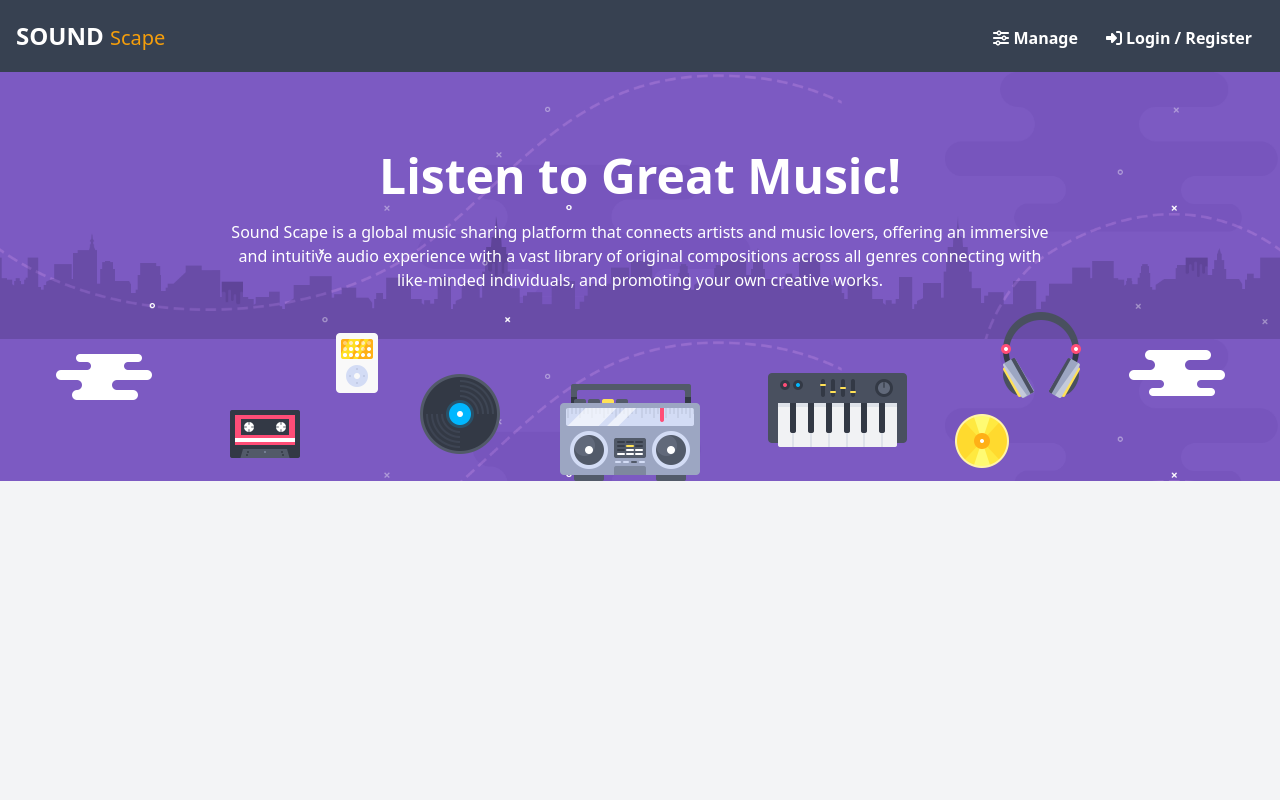
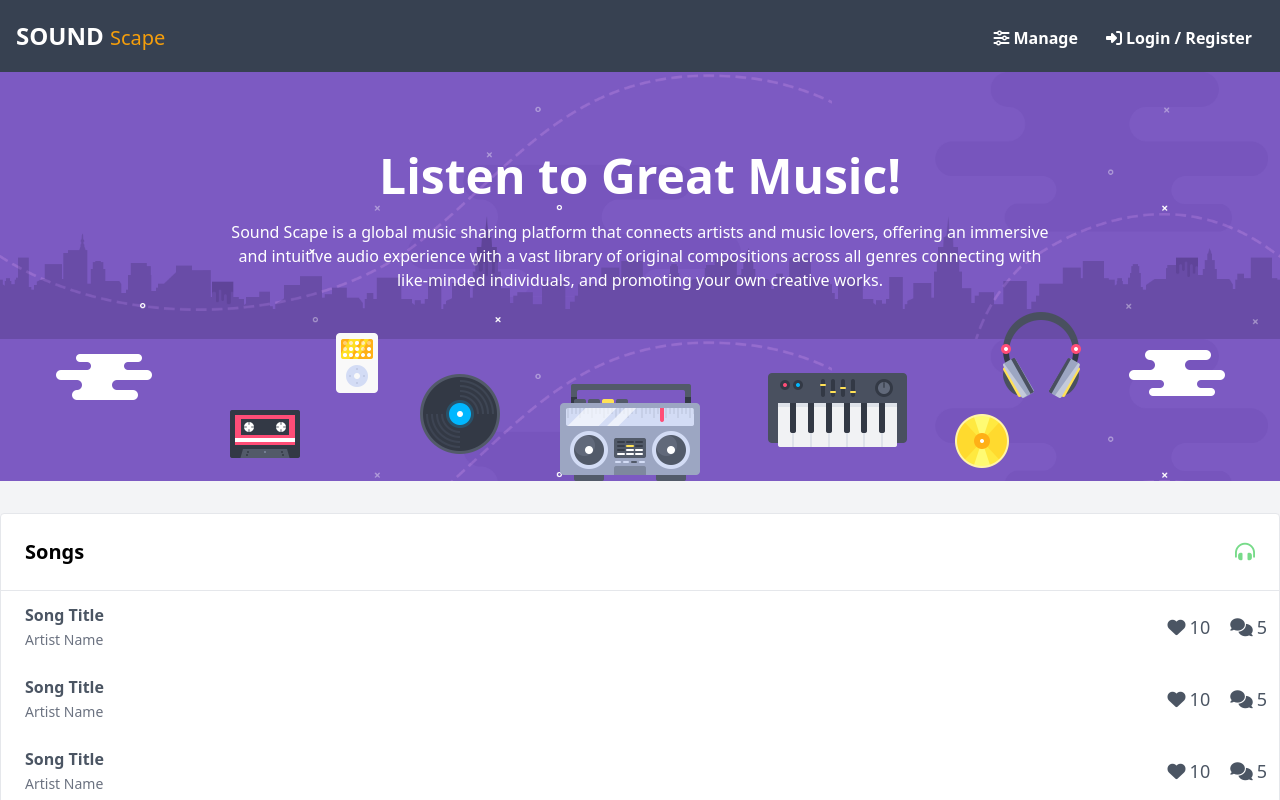
Before and after one commit to ncondes/Sound-Scape, a React (Vite) app: page /home in a window 1280 px wide. Shown: the top 800 px of the page. Built offline with nearby package versions, Linux system fonts and the light colour scheme; no server answers.

Commit message:
SS025-26-28 done

```diff
--- a/package.json
+++ b/package.json
@@ -15,10 +15,14 @@
       "@reduxjs/toolkit": "^1.9.3",
       "babel-plugin-macros": "^3.1.0",
       "firebase": "^9.20.0",
+      "localforage": "^1.10.0",
+      "match-sorter": "^6.3.1",
       "react": "^18.2.0",
       "react-dom": "^18.2.0",
       "react-hook-form": "^7.43.9",
-      "react-redux": "^8.0.5"
+      "react-redux": "^8.0.5",
+      "react-router-dom": "^6.11.1",
+      "sort-by": "^1.2.0"
    },
    "devDependencies": {
       "@tailwindcss/forms": "^0.5.3",
--- a/src/App.jsx
+++ b/src/App.jsx
@@ -1,11 +1,10 @@
 import { AuthModal } from './components/auth'
 import { Header } from './components/header'
-import { Introduction } from './components/introduction'
-import { SongList } from './components/songs/list'
 import { useCheckout } from './hooks'
+import { AppRouter } from './router/AppRouter'
 
 function App() {
-   const { status, isLoading } = useCheckout()
+   const { isLoading } = useCheckout()
 
    return (
       <>
@@ -13,8 +12,7 @@ function App() {
             <>
                <Header />
                <AuthModal />
-               <Introduction />
-               {status === 'authenticated' ? <SongList /> : null}
+               <AppRouter />
             </>
          ) : null}
       </>
--- a/src/components/header/index.jsx
+++ b/src/components/header/index.jsx
@@ -1,11 +1,11 @@
-import { FontAwesomeIcon } from '@fortawesome/react-fontawesome'
-import { faRightFromBracket, faRightToBracket, faSliders } from '@fortawesome/free-solid-svg-icons'
 import { openModal } from '../../store/slices/modal'
 import { useDispatch, useSelector } from 'react-redux'
 import { startLogout } from '../../store/thunks/auth'
+import { useNavigate } from 'react-router-dom'
 
 export const Header = () => {
    const dispatch = useDispatch()
+   const navigate = useNavigate()
    const { isUserLoggedIn } = useSelector((state) => state.auth)
 
    const handleOpen = () => {
@@ -16,12 +16,20 @@ export const Header = () => {
       dispatch(startLogout())
    }
 
+   const handleOnClickManage = () => {
+      navigate('/manage')
+   }
+
+   const handleOnClickHome = () => {
+      navigate('/home')
+   }
+
    return (
       <header className="bg-gray-700">
          <nav className="container mx-auto flex justify-between items-center py-5 px-4">
             {/* app name */}
             <a href="#">
-               <p className="text-white font-bold text-2xl">
+               <p onClick={handleOnClickHome} className="text-white font-bold text-2xl">
                   SOUND <span className="font-normal text-xl text-amber-500">Scape</span>
                </p>
             </a>
@@ -29,12 +37,12 @@ export const Header = () => {
                <ul className="flex flex-row mt-1">
                   {/* navigation links */}
                   <li>
-                     <a href="#" className="px-3 text-white font-semibold">
-                        <FontAwesomeIcon
-                           className="mx-1"
-                           icon={faSliders}
-                           style={{ color: '#FFF' }}
-                        />
+                     <a
+                        href="#"
+                        className="px-3 text-white font-semibold"
+                        onClick={handleOnClickManage}
+                     >
+                        <i className="fa-solid fa-sliders mx-1 "></i>
                         Manage
                      </a>
                   </li>
@@ -45,22 +53,14 @@ export const Header = () => {
                            className="px-3 text-white font-semibold"
                            onClick={handleLogOut}
                         >
-                           <FontAwesomeIcon
-                              className="mx-1"
-                              icon={faRightFromBracket}
-                              style={{ color: '#FFF' }}
-                           />
+                           <i className="fa-solid fa-right-from-bracket mx-1 "></i>
                            Logout
                         </a>
                      </li>
                   ) : (
                      <li>
                         <a href="#" className="px-3 text-white font-semibold" onClick={handleOpen}>
-                           <FontAwesomeIcon
-                              className="mx-1"
-                              icon={faRightToBracket}
-                              style={{ color: '#FFF' }}
-                           />
+                           <i className="fa-solid fa-right-to-bracket mx-1 "></i>
                            Login / Register
                         </a>
                      </li>
--- a/src/components/songs/list/index.jsx
+++ b/src/components/songs/list/index.jsx
@@ -1,6 +1,4 @@
 import { SongItem } from '../song'
-import { FontAwesomeIcon } from '@fortawesome/react-fontawesome'
-import { faHeadphonesAlt } from '@fortawesome/free-solid-svg-icons'
 
 export const SongList = () => {
    return (
@@ -9,7 +7,7 @@ export const SongList = () => {
             {/* header */}
             <div className="font-bold text-xl flex justify-between items-center p-6 border-b border-gray-200">
                <span>Songs</span>
-               <FontAwesomeIcon icon={faHeadphonesAlt} style={{ color: '#77db89' }} />
+               <i className="fa-solid fa-headphones-alt" style={{ color: '#77db89' }}></i>
             </div>
             {/* list */}
             <ul>
--- a/src/components/songs/song/index.jsx
+++ b/src/components/songs/song/index.jsx
@@ -1,6 +1,3 @@
-import { faComments, faHeart } from '@fortawesome/free-solid-svg-icons'
-import { FontAwesomeIcon } from '@fortawesome/react-fontawesome'
-
 export const SongItem = () => {
    return (
       <li className="text-gray-600 container mx-auto flex justify-between items-center p-3 pl-6 transition duration-300 hover:bg-gray-50">
@@ -14,11 +11,11 @@ export const SongItem = () => {
          {/* likes and comments */}
          <div className="flex gap-5 text-gray text-lg">
             <div>
-               <FontAwesomeIcon icon={faHeart} />
+               <i className="fa-solid fa-heart "></i>
                <span className="ml-1">10</span>
             </div>
             <div>
-               <FontAwesomeIcon icon={faComments} />
+               <i className="fa-solid fa-comments"></i>
                <span className="ml-1">5</span>
             </div>
          </div>
--- a/src/main.jsx
+++ b/src/main.jsx
@@ -5,11 +5,14 @@ import App from './App'
 import { store } from './store'
 import './assets/base.css'
 import './assets/main.css'
+import { BrowserRouter } from 'react-router-dom'
 
 ReactDOM.createRoot(document.getElementById('root')).render(
    <React.StrictMode>
       <Provider store={store}>
-         <App />
+         <BrowserRouter>
+            <App />
+         </BrowserRouter>
       </Provider>
    </React.StrictMode>
 )
--- /dev/null
+++ b/src/pages/Home.jsx
@@ -0,0 +1,11 @@
+import { Introduction } from '../components/introduction'
+import { SongList } from '../components/songs/list'
+
+export const HomePage = () => {
+   return (
+      <>
+         <Introduction />
+         <SongList />
+      </>
+   )
+}
--- /dev/null
+++ b/src/pages/Manage.jsx
@@ -0,0 +1,3 @@
+export const ManagePage = () => {
+   return <div>Hi! i'm the manage page and im dummy :c </div>
+}
--- /dev/null
+++ b/src/pages/index.js
@@ -0,0 +1,2 @@
+export { HomePage } from './Home'
+export { ManagePage } from './Manage'
--- /dev/null
+++ b/src/router/AppRouter.jsx
@@ -0,0 +1,15 @@
+import { Navigate, Route, Routes } from 'react-router-dom'
+import { useCheckout } from '../hooks'
+import { HomePage, ManagePage } from '../pages'
+
+export const AppRouter = () => {
+   const { status } = useCheckout()
+
+   return (
+      <Routes>
+         <Route path="/home" element={<HomePage />} />
+         {status === 'authenticated' ? <Route path="/manage" element={<ManagePage />} /> : null}
+         <Route path="/" element={<Navigate to="/home" />} />
+      </Routes>
+   )
+}
```
Also changed, not shown: 1 other file (tests, documents, lock files or other folders).
